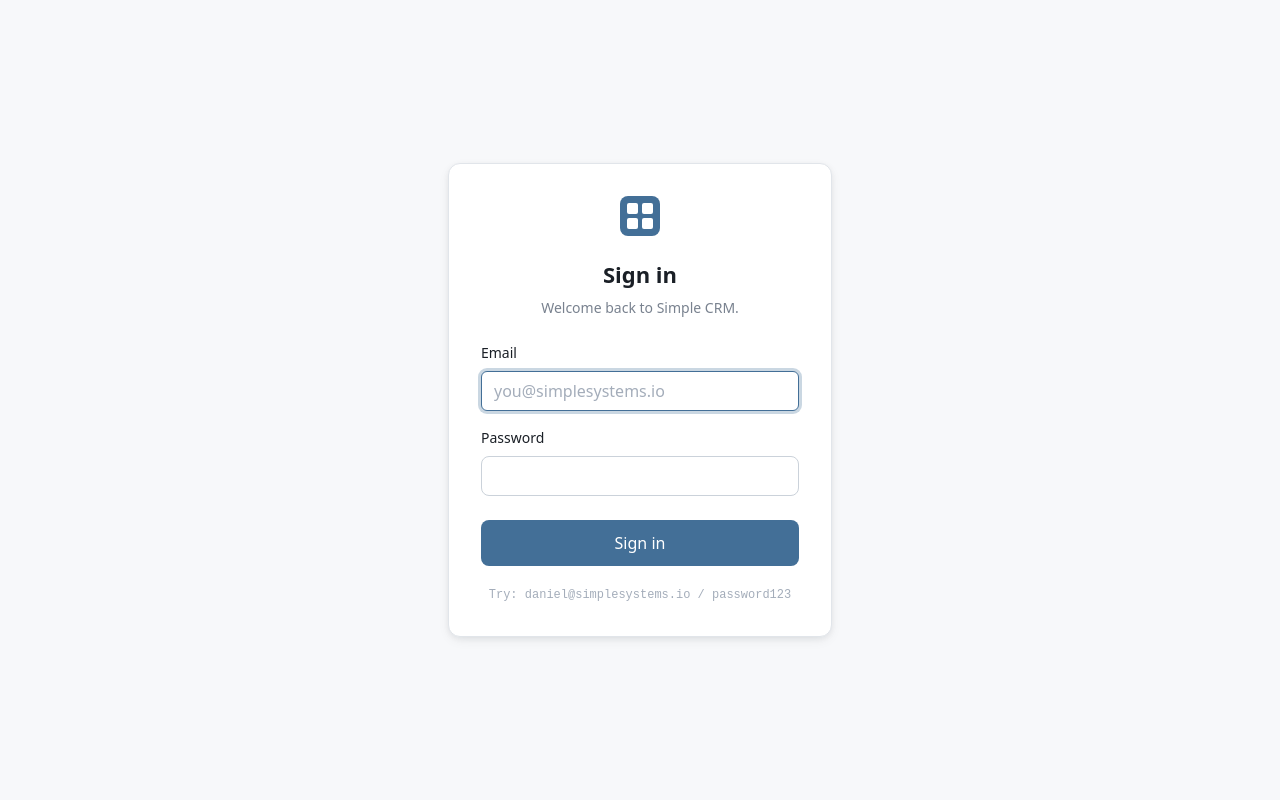
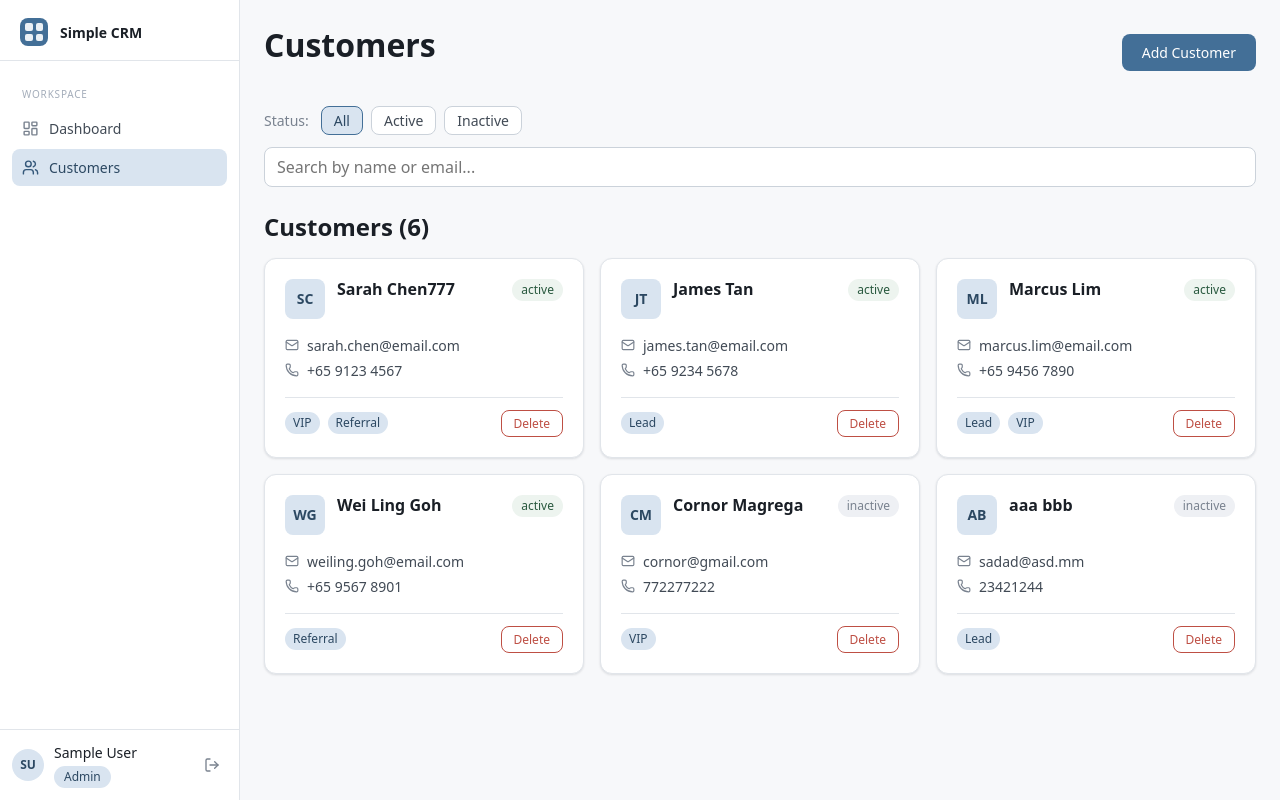
Before and after one commit to ensanguine2279/sctp-aie-m2.8-simple-crm-web, a React (Vite) app: page /app/customers in a window 1280 px wide. Before the commit this address led to /login. Built offline with nearby package versions, Linux system fonts and the light colour scheme; data requests are answered from the project's data file; sample sign-in values are in the browser's storage.

Commit message:
Completed Challenge 2

```diff
--- a/src/contexts/AuthContext.jsx
+++ b/src/contexts/AuthContext.jsx
@@ -3,14 +3,19 @@ import { useState } from "react";
 import { AuthContext } from "./AuthContextInstance";
 
 export function AuthProvider({ children }) {
-  const [user, setUser] = useState(null);
+  const [user, setUser] = useState(() => {
+    const savedUser = sessionStorage.getItem("crm_user");
+    return savedUser ? JSON.parse(savedUser) : null;
+  });
 
   const login = (userData) => {
     setUser(userData);
+    sessionStorage.setItem("crm_user", JSON.stringify(userData));
   };
 
   const logout = () => {
     setUser(null);
+    sessionStorage.removeItem("crm_user");
   };
 
   const hasRole = (role) => {
--- a/src/pages/LoginPage.jsx
+++ b/src/pages/LoginPage.jsx
@@ -1,18 +1,27 @@
 // src/pages/LoginPage.jsx
-import { useState } from "react";
+import { useState, useEffect } from "react";
 import { useNavigate, useLocation } from "react-router";
+
 import { useAuth } from "../contexts/AuthContextInstance";
 import { USERS } from "../data/users";
+
 import styles from "./LoginPage.module.css";
 
 function LoginPage() {
-  const { login } = useAuth();
+  const { user, login } = useAuth();
   const navigate = useNavigate();
   const location = useLocation();
 
   const [email, setEmail] = useState("");
   const [password, setPassword] = useState("");
   const [error, setError] = useState(null);
+
+  useEffect(() => {
+    // If the user object is present, they are already logged in
+    if (user) {
+      navigate("/app", { replace: true }); // 'replace: true' prevents them from clicking 'back' to the login form
+    }
+  }, [user, navigate]);
 
   const handleSubmit = (e) => {
     e.preventDefault();
--- a/src/pages/WelcomePage.jsx
+++ b/src/pages/WelcomePage.jsx
@@ -1,8 +1,21 @@
 // src/pages/WelcomePage.jsx
-import { Link } from "react-router";
+import { Link, Navigate } from "react-router";
+
+import { useAuth } from "../contexts/AuthContextInstance";
+
 import styles from "./WelcomePage.module.css";
 
 function WelcomePage() {
+  const { user } = useAuth();
+
+  // Short-circuit: If the user is logged in, immediately render the Redirect component instead
+  // Added replace to overwrite the current entry in the browser's history stack instead of adding a new one.
+  // This ensures that once the user is redirected to /app, clicking the browser's Back button won't trap
+  // user in a repeated loop of going back to /login, redirected to /app again.
+  if (user) {
+    return <Navigate to="/app" replace />;
+  }
+
   return (
     <div className={styles.page}>
       <div className={styles.card}>
```
